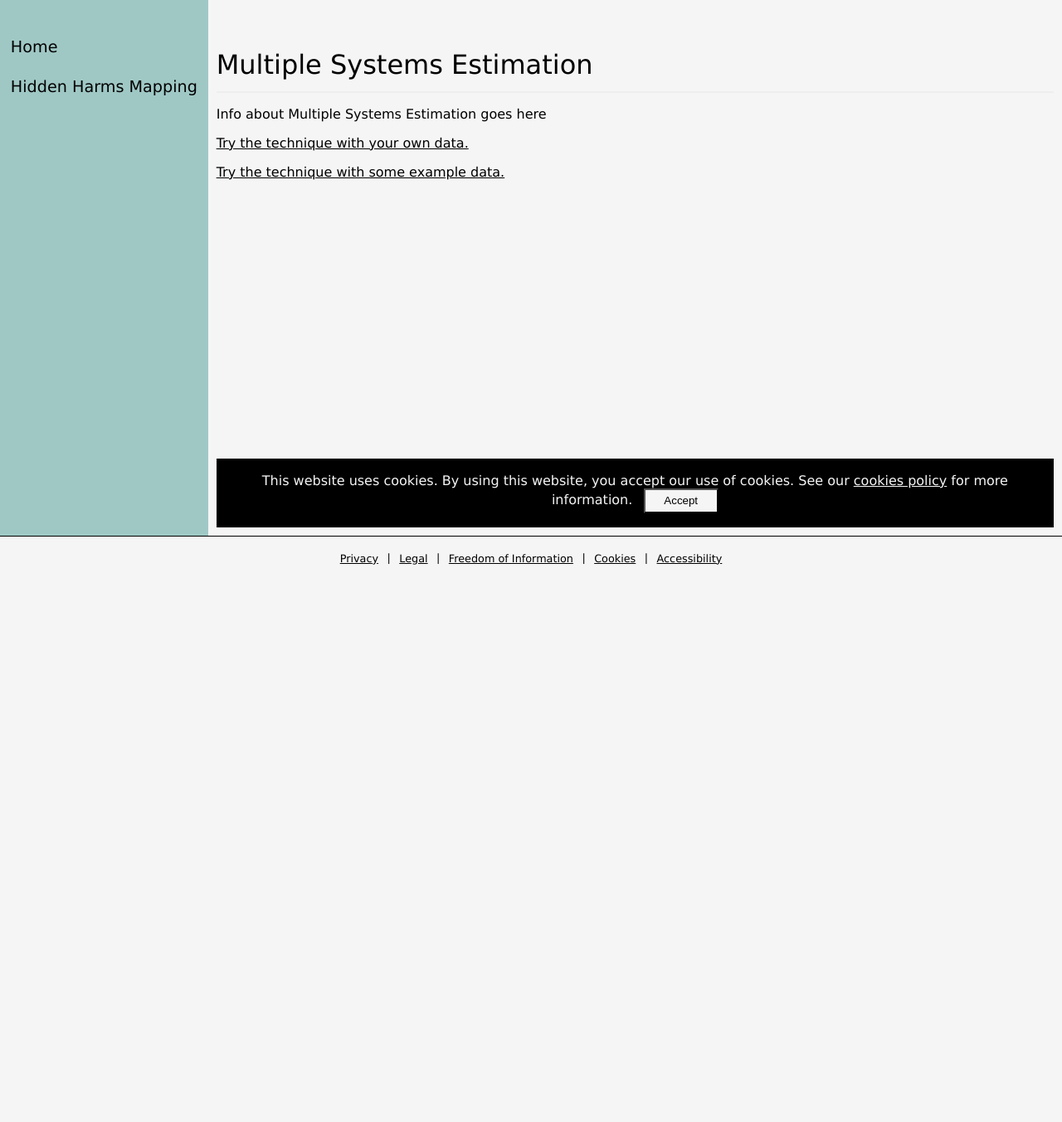
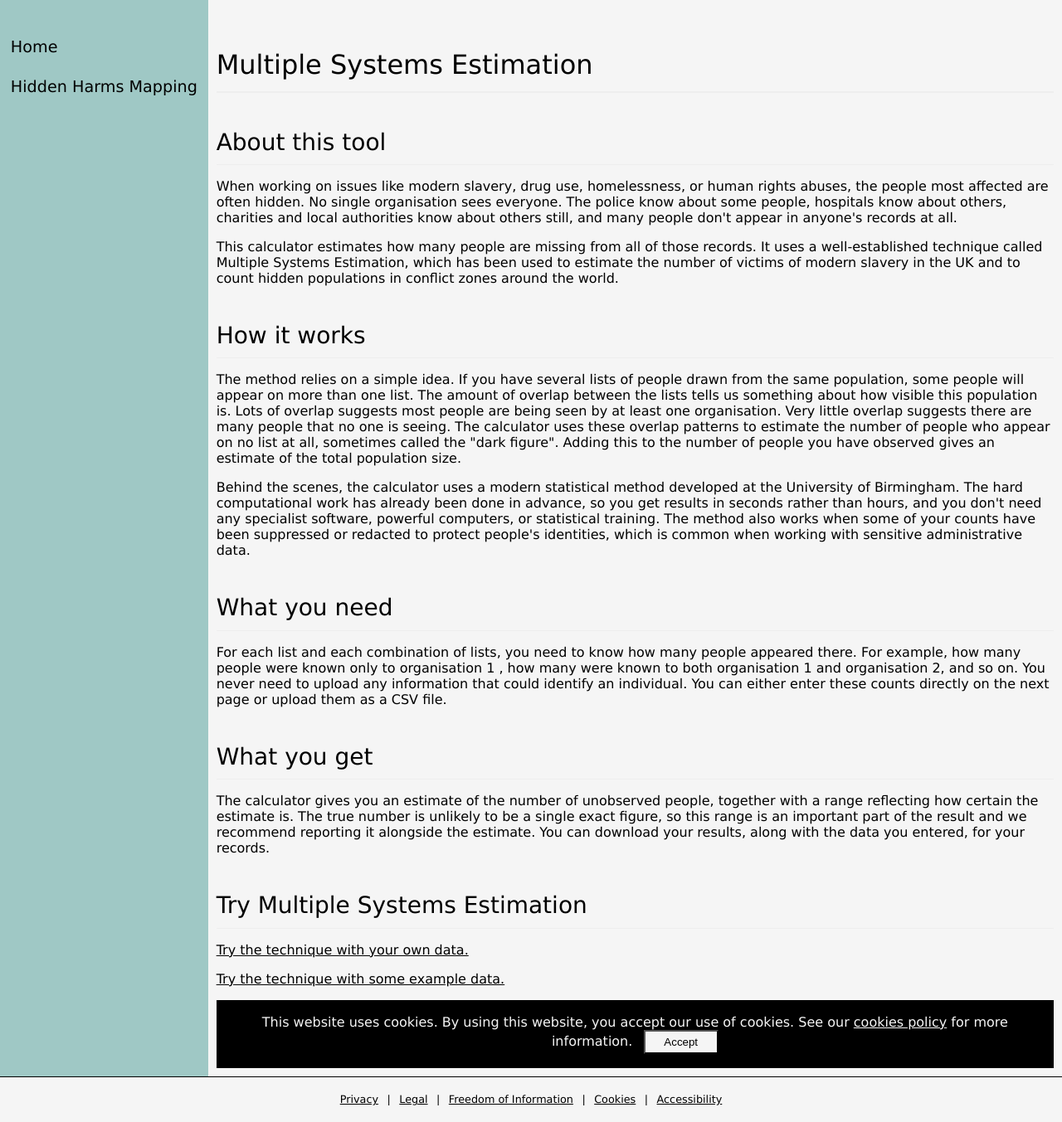
Before and after one commit to HiddenHarmsHub/hidden-harms-hub, a Django app: page /multiplesystemsestimation in a window 1280 px wide. Shown: the part 100-1453 px from the top of the page at 83% size. Before the commit the page ends 781 px from the top, so only its background shows below. Run offline with Django 3.2, Linux system fonts and the light colour scheme; parts of the project's set-up code (start-up, migrations or seed data) failed here and were passed over.

Commit message:
update results display

```diff
--- a/django/general/templates/general/multiple_systems_estimation.html
+++ b/django/general/templates/general/multiple_systems_estimation.html
@@ -3,7 +3,54 @@
 
 {% block content %}
     <h1>Multiple Systems Estimation</h1>
-    <p>Info about Multiple Systems Estimation goes here</p>
-    <p><a href="/multiplesystemsestimation/setup">Try the technique with your own data.</a></p>
-    <p><a href="/multiplesystemsestimation/examples">Try the technique with some example data.</a></p>
+
+    <h2>About this tool</h2>
+    <p>
+        When working on issues like modern slavery, drug use, homelessness, or human rights abuses, the people most
+        affected are often hidden. No single organisation sees everyone. The police know about some people, hospitals
+        know about others, charities and local authorities know about others still, and many people don't appear in
+        anyone's records at all.
+    </p>
+    <p>
+        This calculator estimates how many people are missing from all of those records. It uses a well-established
+        technique called Multiple Systems Estimation, which has been used to estimate the number of victims of modern
+        slavery in the UK and to count hidden populations in conflict zones around the world.
+    </p>
+    <h2>How it works</h2>
+    <p>
+        The method relies on a simple idea. If you have several lists of people drawn from the same population, some
+        people will appear on more than one list. The amount of overlap between the lists tells us something about how
+        visible this population is. Lots of overlap suggests most people are being seen by at least one organisation.
+        Very little overlap suggests there are many people that no one is seeing. The calculator uses these overlap
+        patterns to estimate the number of people who appear on no list at all, sometimes called the "dark figure".
+        Adding this to the number of people you have observed gives an estimate of the total population size.
+    </p>
+    <p>
+        Behind the scenes, the calculator uses a modern statistical method developed at the University of Birmingham.
+        The hard computational work has already been done in advance, so you get results in seconds rather than hours,
+        and you don't need any specialist software, powerful computers, or statistical training. The method also works
+        when some of your counts have been suppressed or redacted to protect people's identities, which is common when
+        working with sensitive administrative data.
+    </p>
+    <h2>What you need</h2>
+    <p>
+        For each list and each combination of lists, you need to know how many people appeared there. For example, how
+        many people were known only to organisation 1 , how many were known to both organisation 1 and organisation 2,
+        and so on. You never need to upload any information that could identify an individual. You can either enter
+        these counts directly on the next page or upload them as a CSV file.
+    </p>
+    <h2>What you get</h2>
+    <p>
+        The calculator gives you an estimate of the number of unobserved people, together with a range reflecting how
+        certain the estimate is. The true number is unlikely to be a single exact figure, so this range is an important
+        part of the result and we recommend reporting it alongside the estimate. You can download your results, along
+        with the data you entered, for your records.
+    </p>
+    <h2>Try Multiple Systems Estimation</h2>
+    <p>
+        <a href="/multiplesystemsestimation/setup">Try the technique with your own data.</a>
+    </p>
+    <p>
+        <a href="/multiplesystemsestimation/examples">Try the technique with some example data.</a>
+    </p>
 {% endblock %}
--- a/django/general/views.py
+++ b/django/general/views.py
@@ -228,6 +228,8 @@ class MultipleSystemsEstimation(FormView):
                 appearance_data.append(-1)
             else:
                 appearance_data.append(int(row_data["total_appearances"]))
+        # save the total for later
+        total_observed = sum(appearance_data)
         mse_input = {
             "list_data": appearance_data,
             "censoring_lower": int(request.POST.get("censoring_lower")),
@@ -259,6 +261,7 @@ class MultipleSystemsEstimation(FormView):
             "results_display": True,
             "csv_data": csv_data,
             "task_id": task.task_id,
+            "total_observed": total_observed,
         }
         return render(request, "general/mse_calculator.html", data)
 
```
Also changed, not shown: django/general/forms.py (+13 -2 lines), django/general/static/general/js/multiple_systems_estimation.js (+25 -11 lines), django/general/templates/general/mse_calculator.html (+32 -5 lines), django/general/templates/general/mse_results_display.html (added, +36 -0 lines).
